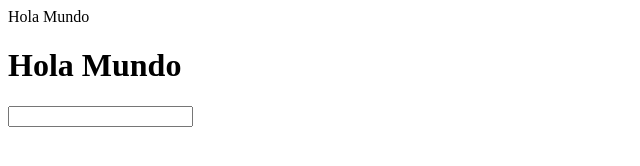
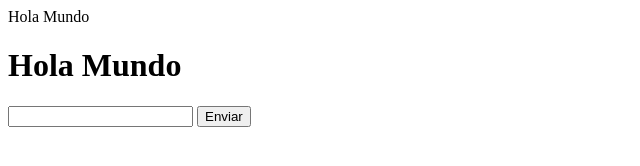
Before and after one commit to Martin-Apps-es/test-1.0, a plain HTML site: page index.html in a window 1280 px wide. Shown: the whole page, without its empty margins (0-640 px from the left). Drawn offline with Linux system fonts and the light colour scheme.

Commit message:
Update index.html

```diff
--- a/index.html
+++ b/index.html
@@ -4,6 +4,9 @@
   </head>
   <body>
     <h1>Hola Mundo</h1>
-    <input type="text">
+    <form>
+      <input type="text">
+      <button type="submit">Enviar</button>
+    </form>
   </body>
 </html>
```
